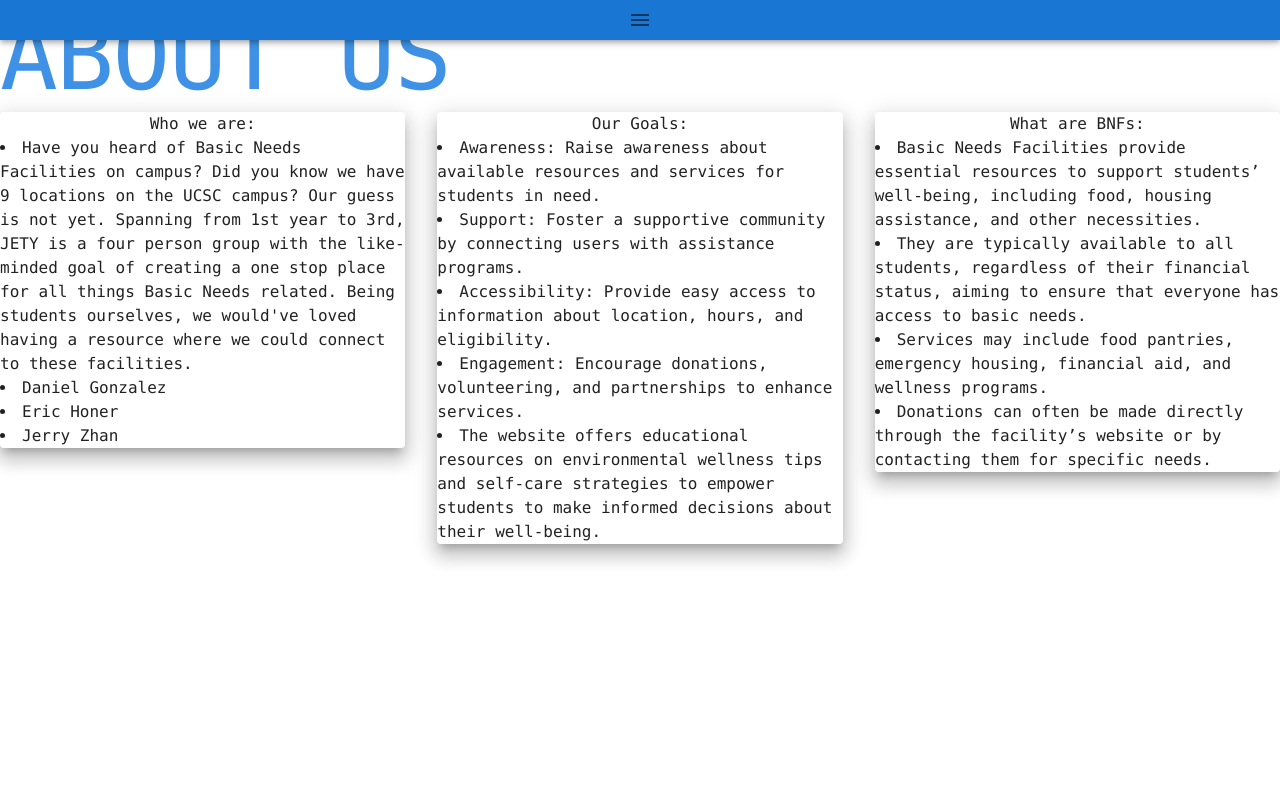
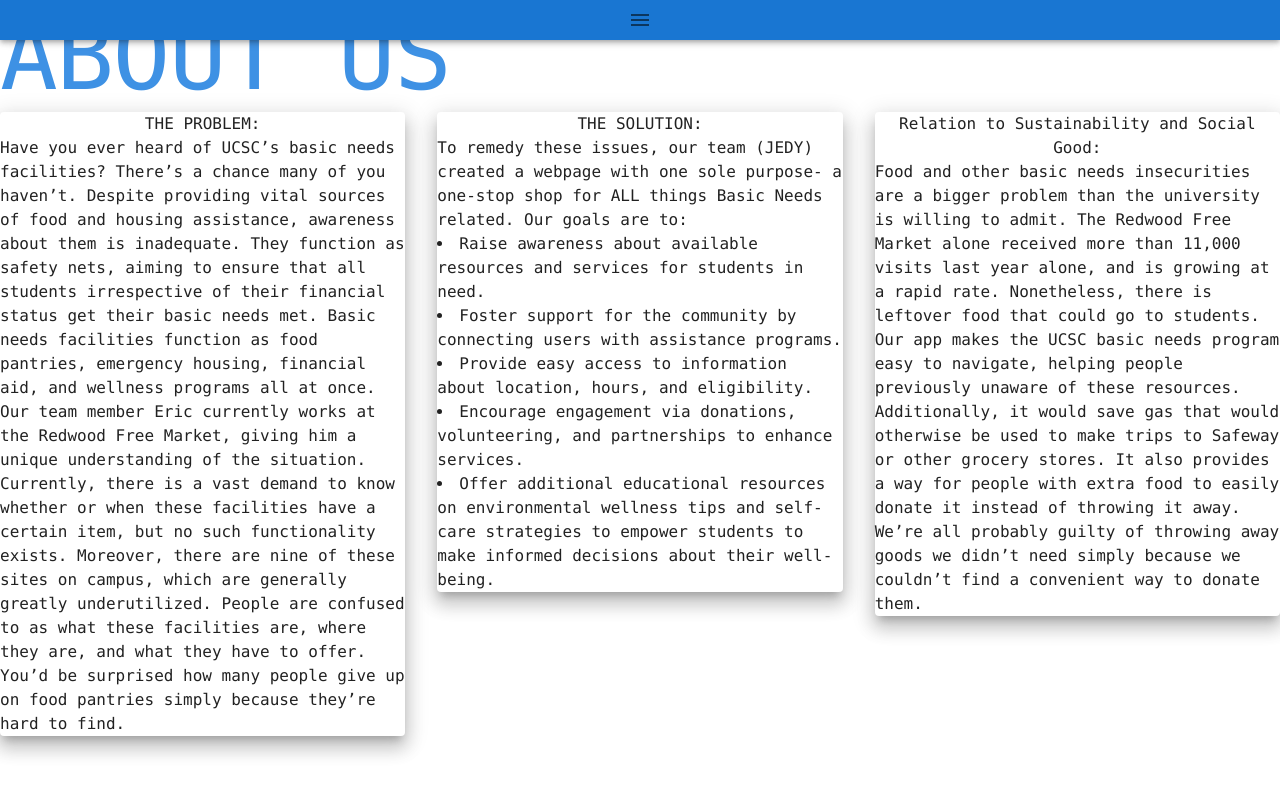
Before and after one commit to dgonz10152/ACMHacks-2024, a Next.js app: page /About in a window 1280 px wide. Shown: the top 794 px of the page. Built offline with nearby package versions, Linux system fonts and the light colour scheme.

Commit message:
finalized about page

```diff
--- a/src/app/About/page.js
+++ b/src/app/About/page.js
@@ -10,11 +10,12 @@
 import MenuBar from "../components/MenuBar";
 import { Box } from "@mui/system";
 
+
 export default function Home() {
   return (
     <>
       <MenuBar></MenuBar>
-      <div className="absolute inset-0 bg-blue-500 w-full h-full z-0">
+      <div className="inset-0 bg-blue-400 w-full h-100 z-full">
         <section className="relative flex justify-center items-center h-48 m-6">
           <div className="absolute inset-0 bg-white w-full h-full rounded-lg z-0">
             <Typography
@@ -36,7 +37,7 @@
                     className="p-5 flex justify-center  text-black"
                     style={{ fontFamily: 'Monaco, "Courier New", monospace' }}
                   >
-                    Who we are:
+                    THE PROBLEM:
                   </p>
                 </center>
                 <Box
@@ -44,18 +45,10 @@
                   style={{ fontFamily: 'Monaco, "Courier New", monospace' }}
                 >
                   <div className="m-2 p-3">
-                    <li>
-                      Have you heard of Basic Needs Facilities on campus? Did
-                      you know we have 9 locations on the UCSC campus? Our guess
-                      is not yet. Spanning from 1st year to 3rd, JETY is a four
-                      person group with the like-minded goal of creating a one
-                      stop place for all things Basic Needs related. Being
-                      students ourselves, we would've loved having a resource
-                      where we could connect to these facilities.
-                    </li>
-                    <li>Daniel Gonzalez</li>
-                    <li>Eric Honer</li>
-                    <li>Jerry Zhan</li>
+                    <ul>
+                    Have you ever heard of UCSC’s basic needs facilities? There’s a chance many of you haven’t. Despite providing vital sources of food and housing assistance, awareness about them is inadequate. They function as safety nets, aiming to ensure that all students irrespective of their financial status get their basic needs met. Basic needs facilities function as food pantries, emergency housing, financial aid, and wellness programs all at once.
+                    Our team member Eric currently works at the Redwood Free Market, giving him a unique understanding of the situation. Currently, there is a vast demand to know whether or when these facilities have a certain item, but no such functionality exists. Moreover, there are nine of these sites on campus, which are generally greatly underutilized. People are confused to as what these facilities are, where they are, and what they have to offer. You’d be surprised how many people give up on food pantries simply because they’re hard to find.
+                    </ul>
                   </div>
                 </Box>
               </Paper>
@@ -67,7 +60,7 @@
                     className="p-5 flex justify-center  text-black"
                     style={{ fontFamily: 'Monaco, "Courier New", monospace' }}
                   >
-                    Our Goals:
+                    THE SOLUTION:
                   </p>
                 </center>
                 <Box
@@ -75,26 +68,23 @@
                   style={{ fontFamily: 'Monaco, "Courier New", monospace' }}
                 >
                   <div className="m-2 p-3">
+                    <ul>
+                    To remedy these issues, our team (JEDY) created a webpage with one sole purpose- a one-stop shop for ALL things Basic Needs related. Our goals are to:
+                    </ul>
                     <li>
-                      Awareness: Raise awareness about available resources and
-                      services for students in need.
+                    Raise awareness about available resources and services for students in need.
                     </li>
                     <li>
-                      Support: Foster a supportive community by connecting users
-                      with assistance programs.
+                    Foster support for the community by connecting users with assistance programs.
                     </li>
                     <li>
-                      Accessibility: Provide easy access to information about
-                      location, hours, and eligibility.
+                    Provide easy access to information about location, hours, and eligibility.
                     </li>
                     <li>
-                      Engagement: Encourage donations, volunteering, and
-                      partnerships to enhance services.
+                    Encourage engagement via donations, volunteering, and partnerships to enhance services.
                     </li>
                     <li>
-                      The website offers educational resources on environmental
-                      wellness tips and self-care strategies to empower students
-                      to make informed decisions about their well-being.
+                    Offer additional educational resources on environmental wellness tips and self-care strategies to empower students to make informed decisions about their well-being.
                     </li>
                   </div>
                 </Box>
@@ -107,7 +97,7 @@
                     className="p-5 flex justify-center  text-black"
                     style={{ fontFamily: 'Monaco, "Courier New", monospace' }}
                   >
-                    What are BNFs:
+                    Relation to Sustainability and Social Good:
                   </p>
                 </center>
                 <Box
@@ -115,25 +105,9 @@
                   style={{ fontFamily: 'Monaco, "Courier New", monospace' }}
                 >
                   <div className="m-2 p-3">
-                    <li>
-                      Basic Needs Facilities provide essential resources to
-                      support students’ well-being, including food, housing
-                      assistance, and other necessities.
-                    </li>
-                    <li>
-                      They are typically available to all students, regardless
-                      of their financial status, aiming to ensure that everyone
-                      has access to basic needs.
-                    </li>
-                    <li>
-                      Services may include food pantries, emergency housing,
-                      financial aid, and wellness programs.
-                    </li>
-                    <li>
-                      Donations can often be made directly through the
-                      facility’s website or by contacting them for specific
-                      needs.
-                    </li>
+                    <ul>
+                    Food and other basic needs insecurities are a bigger problem than the university is willing to admit. The Redwood Free Market alone received more than 11,000 visits last year alone, and is growing at a rapid rate. Nonetheless, there is leftover food that could go to students. Our app makes the UCSC basic needs program easy to navigate, helping people previously unaware of these resources. Additionally, it would save gas that would otherwise be used to make trips to Safeway or other grocery stores. It also provides a way for people with extra food to easily donate it instead of throwing it away. We’re all probably guilty of throwing away goods we didn’t need simply because we couldn’t find a convenient way to donate them.
+                    </ul>
                   </div>
                 </Box>
               </Paper>
```
